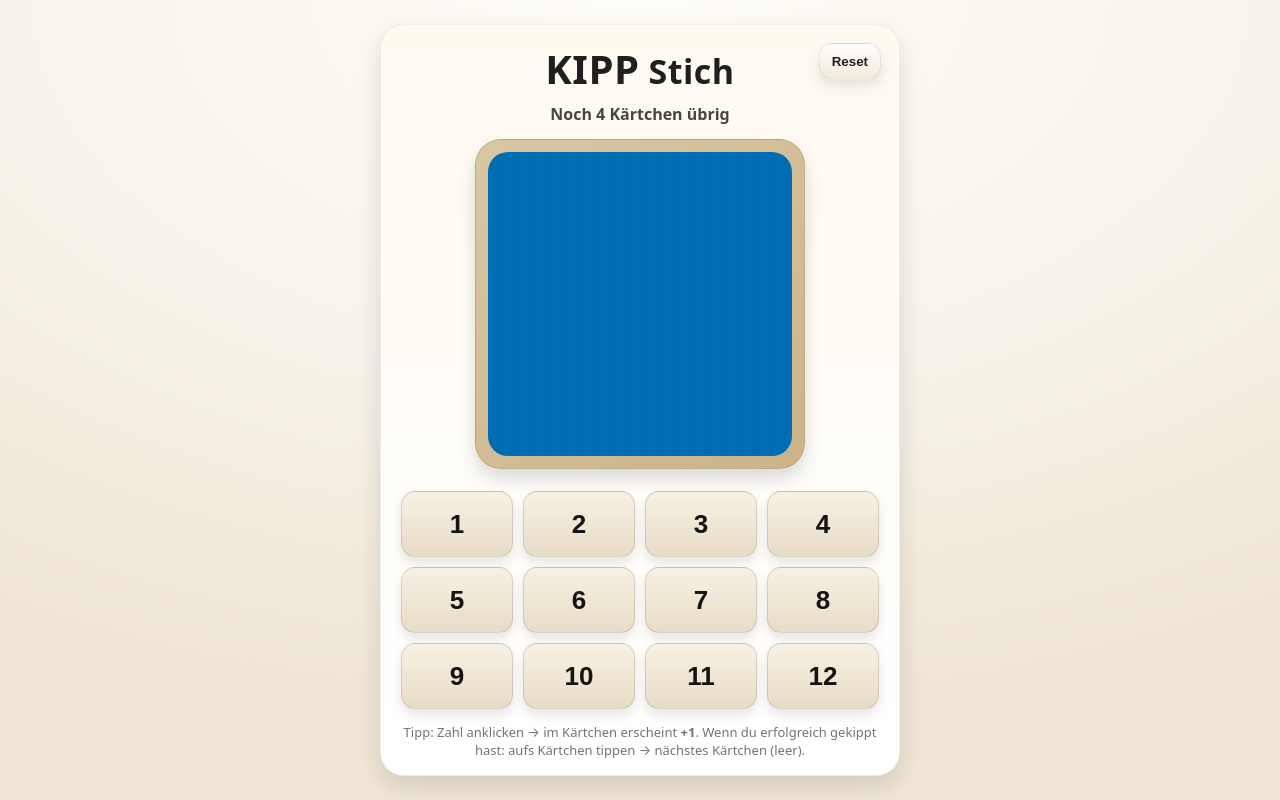
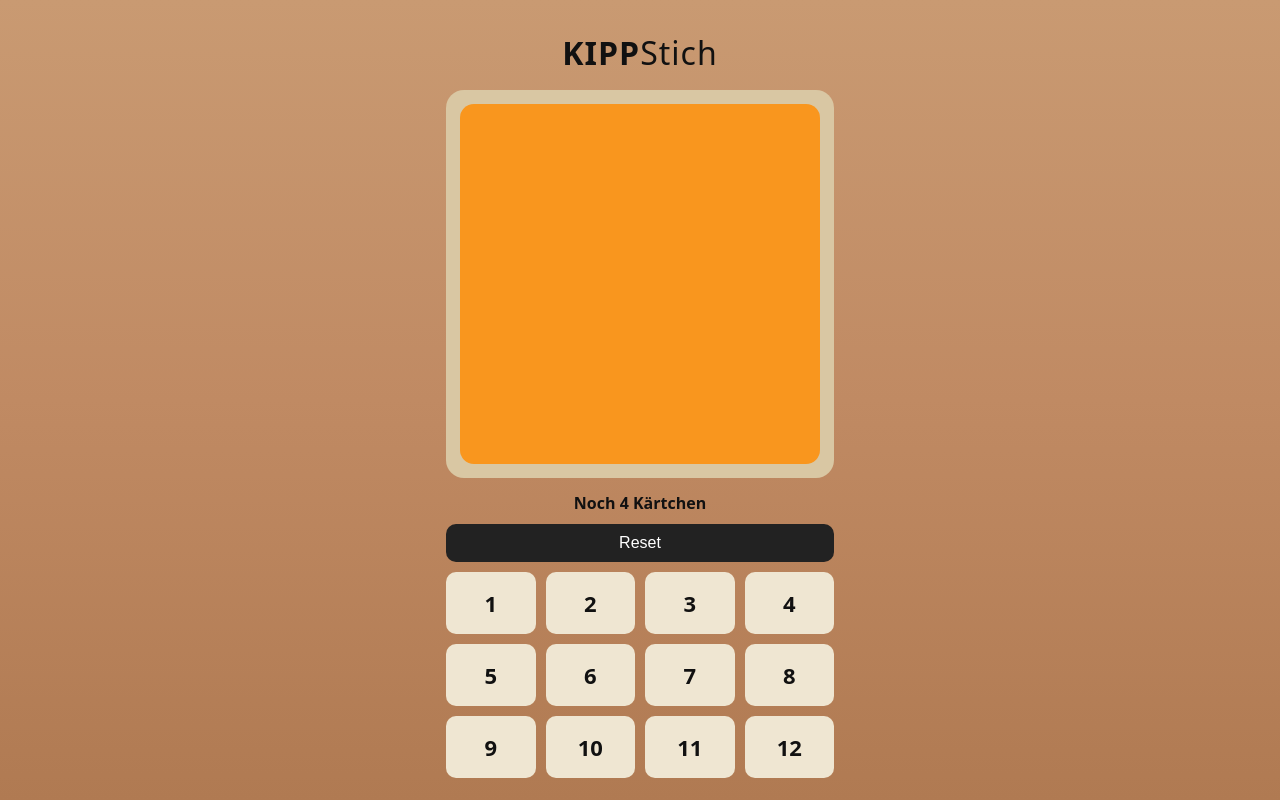
Before and after one commit to peterlenhart/KIPPSTICH, a plain HTML site: page index.html in a window 1280 px wide. Drawn offline with Linux system fonts and the light colour scheme.

Commit message:
dunklerer Hintergrund

```diff
--- a/index.html
+++ b/index.html
@@ -1,287 +1,204 @@
-<!doctype html>
+<!DOCTYPE html>
 <html lang="de">
 <head>
-  <meta charset="utf-8" />
-  <meta name="viewport" content="width=device-width, initial-scale=1" />
-  <title>KippStich</title>
+<meta charset="UTF-8">
+<title>KIPPStich</title>
+
 <style>
 :root{
-      /* LENNOY-Farben */
-      --violett: rgb(164, 27, 133);
-      --blau:    rgb(0, 107, 179);
-      --gruen:   rgb(0, 166, 82);
-      --orange:  rgb(249, 150, 30);
-
-      /* Bambus / Holz / freundlich */
-      --bg: #f7f3ea;
-      --panel: #fffaf0;
-      --bamboo: #d9c6a3;
-      --bamboo2:#cbb48a;
-      --wood: #a07b4a;
-      --ink: #1f1f1f;
-      --shadow: 0 10px 24px rgba(0,0,0,.12);
-      --radius: 18px;
+  --wood-bg: #c08a63;
+  --bamboo: #d9c7a3;
+  --tile: #efe6d2;
+  --ink: #111;
+  --green:#00a652;
+  --violet:#a41b85;
+  --blue:#006bb3;
+  --orange:#f9961e;
 }
 
-    *{ box-sizing: border-box; }
+*{box-sizing:border-box}
+
 body{
   margin:0;
+  min-height:100vh;
+  background: linear-gradient(180deg,#c99a72,#c08a63,#b07a52);
   font-family: system-ui, -apple-system, Segoe UI, Roboto, Arial, sans-serif;
-      background: radial-gradient(1200px 700px at 50% 0%, #fffdf8 0%, var(--bg) 55%, #efe6d5 100%);
-      color: var(--ink);
   display:flex;
-      min-height:100vh;
   align-items:center;
   justify-content:center;
-      padding:18px;
+  color:var(--ink);
 }
 
 .app{
-      width:min(520px, 100%);
-      background: linear-gradient(180deg, var(--panel), #fff);
-      border-radius: 24px;
-      box-shadow: var(--shadow);
-      padding: 18px 18px 16px;
-      position: relative;
-      border: 1px solid rgba(0,0,0,.06);
+  width:100%;
+  max-width:420px;
+  background:transparent;
+  padding:16px;
+  text-align:center;
 }
 
-    .topbar{
-      display:flex;
-      align-items:flex-end;
-      justify-content:center;
-      gap: 10px;
-      padding: 6px 0 10px;
-      position: relative;
+/* Titel */
+h1{
+  margin:8px 0 16px;
+  font-weight:800;
+  letter-spacing:1px;
+}
+h1 span{font-weight:500}
+
+/* Kartenbereich */
+.card-frame{
+  background:var(--bamboo);
+  padding:14px;
+  border-radius:18px;
+  margin-bottom:14px;
 }
 
-    .title{
-      margin:0;
-      text-align:center;
-      line-height:1;
-      letter-spacing:.5px;
-      user-select:none;
-    }
-    .title .kipp{ font-weight: 900; font-size: 40px; text-transform: uppercase; }
-    .title .stich{ font-weight: 700; font-size: 34px; }
-
-    .reset{
-      position:absolute;
-      right: 0;
-      top: 0;
-      border: 0;
-      background: linear-gradient(180deg, #fff, #f1eadb);
-      color: var(--ink);
-      padding: 10px 12px;
-      border-radius: 14px;
+.card{
+  width:100%;
+  aspect-ratio:1/1;
+  border-radius:14px;
+  display:flex;
+  align-items:center;
+  justify-content:center;
+  font-size:64px;
+  font-weight:800;
+  color:#000;
   cursor:pointer;
-      font-weight: 700;
-      box-shadow: 0 6px 14px rgba(0,0,0,.10);
-      border: 1px solid rgba(0,0,0,.08);
-    }
-    .reset:active{ transform: translateY(1px); }
-
-    .status{
-      margin: 4px 0 14px;
-      text-align:center;
-      font-weight: 700;
-      color: rgba(0,0,0,.72);
   user-select:none;
 }
 
-    /* Spielkarte */
-    .cardWrap{
-      display:flex;
-      justify-content:center;
-      margin: 8px 0 14px;
-    }
-    .cardFrame{
-      width: min(330px, 92%);
-      aspect-ratio: 1 / 1;
-      border-radius: 26px;
-      background:
-        linear-gradient(145deg, var(--bamboo), var(--bamboo2));
-      padding: 12px;
-      box-shadow: 0 10px 18px rgba(0,0,0,.14);
-      position: relative;
-      border: 1px solid rgba(0,0,0,.10);
-    }
-    .card{
-      width: 100%;
-      height: 100%;
-      border-radius: 20px;
-      display:flex;
-      align-items:center;
-      justify-content:center;
-      user-select:none;
-      position: relative;
-      overflow:hidden;
-    }
-    /* leichte “Holz-/Bambus”-Struktur */
-    .card::before{
-      content:"";
-      position:absolute; inset:0;
-      background:
-        repeating-linear-gradient(
-          90deg,
-          rgba(255,255,255,.08) 0px,
-          rgba(255,255,255,.08) 8px,
-          rgba(0,0,0,.03) 9px,
-          rgba(255,255,255,.08) 16px
-        );
-      mix-blend-mode: soft-light;
-      opacity:.55;
-      pointer-events:none;
+.card.empty{
+  background:#000;
+  color:#fff;
+  font-size:24px;
+  cursor:default;
 }
 
-    .cardNumber{
-      font-size: 92px;
-      font-weight: 900;
-      color: #0f0f0f;
-      text-shadow: 0 2px 0 rgba(255,255,255,.25);
+/* Status */
+.status{
+  margin:10px 0;
+  font-weight:600;
 }
 
-    .won{
-      background: #101010 !important;
+/* Reset */
+.reset-btn{
+  width:100%;
+  padding:10px;
+  margin-bottom:10px;
+  border:none;
+  border-radius:10px;
+  background:#222;
+  color:#fff;
+  font-size:16px;
+  cursor:pointer;
 }
-    .won .cardNumber{ font-size: 34px; color:#fff; letter-spacing:.5px; }
 
-    /* Zahlenblock: “Steckblättchen” hochkant */
+/* Zahlenblock */
 .grid{
   display:grid;
-      grid-template-columns: repeat(4, 1fr);
-      gap: 10px;
-      padding: 8px 2px 2px;
+  grid-template-columns:repeat(4,1fr);
+  gap:10px;
 }
 
-    .tile{
-      height: 66px;              /* hochkantiger Look */
-      border-radius: 14px;
-      background: linear-gradient(180deg, #f7f1e4, #e7dcc6);
-      border: 1px solid rgba(0,0,0,.12);
-      box-shadow: 0 6px 12px rgba(0,0,0,.10);
-      font-weight: 900;
-      font-size: 26px;
-      color: #141414;
+.num{
+  background:var(--tile);
+  border-radius:10px;
+  padding:16px 0;
+  font-size:22px;
+  font-weight:700;
   cursor:pointer;
-      display:flex;
-      align-items:center;
-      justify-content:center;
   user-select:none;
 }
-    .tile:active{ transform: translateY(1px); }
 
-    /* kleine Hilfe unten */
-    .hint{
-      margin-top: 12px;
-      font-size: 13px;
-      color: rgba(0,0,0,.55);
-      text-align:center;
-      user-select:none;
+.num:active{
+  transform:scale(0.95);
 }
 </style>
 </head>
+
 <body>
 <div class="app">
-    <div class="topbar">
-      <h1 class="title">
-        <span class="kipp">KIPP</span>
-        <span class="stich">Stich</span>
-      </h1>
-      <button class="reset" id="resetBtn">Reset</button>
+
+  <h1>KIPP<span>Stich</span></h1>
+
+  <div class="card-frame">
+    <div id="card" class="card"></div>
   </div>
 
-    <div class="status" id="status">Noch 4 Kärtchen übrig</div>
+  <div id="status" class="status"></div>
 
-    <div class="cardWrap">
-      <div class="cardFrame">
-        <div class="card" id="card" title="Klick = Kärtchen weg (wenn Zahl vorhanden)">
-          <div class="cardNumber" id="cardNumber"> </div>
-        </div>
-      </div>
-    </div>
+  <button class="reset-btn" onclick="resetGame()">Reset</button>
 
-    <div class="grid" id="grid"></div>
+  <div class="grid" id="numbers"></div>
 
-    <div class="hint">
-      Tipp: Zahl anklicken → im Kärtchen erscheint <b>+1</b>.
-      Wenn du erfolgreich gekippt hast: aufs Kärtchen tippen → nächstes Kärtchen (leer).
-    </div>
 </div>
 
 <script>
-    // Kartenfarben (LENNOY)
-    const colors = [
-      getComputedStyle(document.documentElement).getPropertyValue('--gruen').trim(),
-      getComputedStyle(document.documentElement).getPropertyValue('--orange').trim(),
-      getComputedStyle(document.documentElement).getPropertyValue('--violett').trim(),
-      getComputedStyle(document.documentElement).getPropertyValue('--blau').trim(),
+const colors=[
+  {name:"green",val:getComputedStyle(document.documentElement).getPropertyValue('--green')},
+  {name:"violet",val:getComputedStyle(document.documentElement).getPropertyValue('--violet')},
+  {name:"blue",val:getComputedStyle(document.documentElement).getPropertyValue('--blue')},
+  {name:"orange",val:getComputedStyle(document.documentElement).getPropertyValue('--orange')}
 ];
 
-    const cardEl = document.getElementById('card');
-    const numEl  = document.getElementById('cardNumber');
-    const gridEl = document.getElementById('grid');
-    const statusEl = document.getElementById('status');
-    const resetBtn = document.getElementById('resetBtn');
+let remaining=4;
+let currentColor=null;
+let currentValue=null;
 
-    let remaining = 4;
-    let cardHasNumber = false;
+const card=document.getElementById("card");
+const status=document.getElementById("status");
+const numbers=document.getElementById("numbers");
 
-    function randColor(){
-      return colors[Math.floor(Math.random() * colors.length)];
+/* Zahlenblock erzeugen */
+for(let i=1;i<=12;i++){
+  const d=document.createElement("div");
+  d.className="num";
+  d.textContent=i;
+  d.onclick=()=>pickNumber(i);
+  numbers.appendChild(d);
 }
 
-    function setNewEmptyCard(){
-      // Wenn 0 übrig: Endzustand
-      if (remaining <= 0){
-        cardEl.classList.add('won');
-        numEl.textContent = 'Gewonnen';
-        statusEl.textContent = '0 Kärtchen übrig';
-        cardHasNumber = false;
+function randomColor(){
+  return colors[Math.floor(Math.random()*colors.length)];
+}
+
+function newCard(){
+  if(remaining<=0){
+    card.className="card empty";
+    card.textContent="GEWONNEN";
+    status.textContent="";
     return;
   }
-
-      cardEl.classList.remove('won');
-      cardEl.style.background = randColor();
-      numEl.textContent = '';          // leer
-      cardHasNumber = false;
-      statusEl.textContent = `Noch ${remaining} Kärtchen übrig`;
+  const c=randomColor();
+  currentColor=c;
+  currentValue=null;
+  card.className="card";
+  card.style.background=c.val;
+  card.textContent="";
+  status.textContent=`Noch ${remaining} Kärtchen`;
 }
 
-    function makeGrid(){
-      gridEl.innerHTML = '';
-      for(let n=1; n<=12; n++){
-        const btn = document.createElement('button');
-        btn.className = 'tile';
-        btn.textContent = n;
-        btn.addEventListener('click', () => {
-          if (remaining <= 0) return;
-
-          // Auswahl: Anzeige = +1 (12 -> 1)
-          const plusOne = (n % 12) + 1;
-          numEl.textContent = String(plusOne);
-          cardHasNumber = true;
-        });
-        gridEl.appendChild(btn);
-      }
+function pickNumber(n){
+  if(!currentColor || currentValue!==null || remaining<=0) return;
+  currentValue=n+1;
+  card.textContent=currentValue;
 }
 
-    // Klick aufs Kärtchen: nur wenn Zahl da ist -> “abgeben” / nächstes leeres Kärtchen
-    cardEl.addEventListener('click', () => {
-      if (remaining <= 0) return;
-      if (!cardHasNumber) return;
+/* Kärtchen wegklicken */
+card.onclick=()=>{
+  if(currentValue===null || remaining<=0) return;
+  remaining--;
+  newCard();
+};
 
-      remaining -= 1;
-      setNewEmptyCard();
-    });
+function resetGame(){
+  remaining=4;
+  newCard();
+}
 
-    resetBtn.addEventListener('click', () => {
-      remaining = 4;
-      setNewEmptyCard();
-    });
+/* Start */
+newCard();
+</script>
 
-    makeGrid();
-    setNewEmptyCard();
-  </script>
 </body>
 </html>
```
Lines whose indentation alone changed are shown as unchanged.
